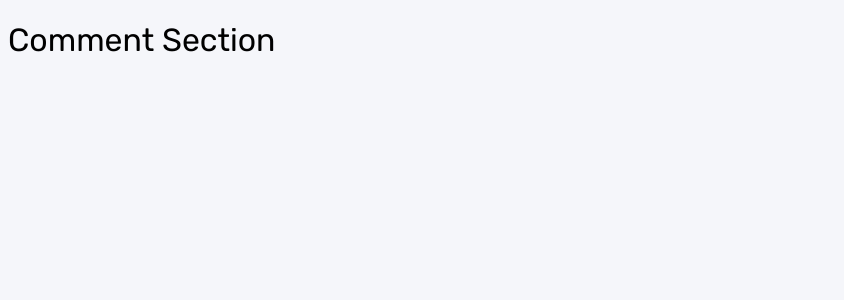
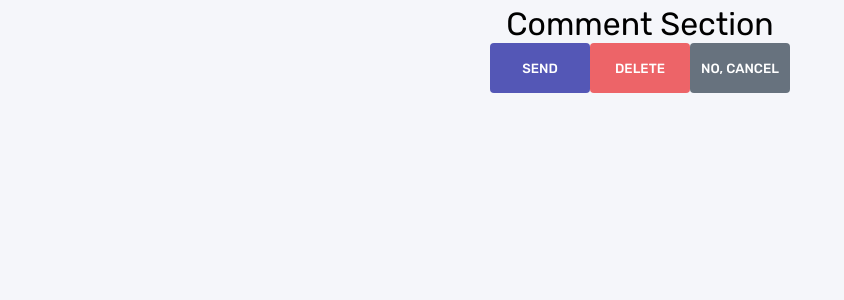
Before and after one commit to yan-batista/interactive-comment-section, a React (Vite) app: page / in a window 1280 px wide. Shown: the top 300 px of the page, without its empty margins (0-844 px from the left). Built offline with nearby package versions, Linux system fonts and the light colour scheme.

Commit message:
button component

```diff
--- a/src/App.tsx
+++ b/src/App.tsx
@@ -1,10 +1,18 @@
 import "./styles/GlobalStyle.scss";
+
+import Layout from "./components/Layout";
+import Button from "./components/Button";
 
 function App() {
   return (
-    <>
+    <Layout>
       <h1>Comment Section</h1>
-    </>
+      <div className="buttons">
+        <Button text="send" type="primary" />
+        <Button text="delete" type="warning" />
+        <Button text="no, cancel" type="secondary" />
+      </div>
+    </Layout>
   );
 }
 
--- /dev/null
+++ b/src/components/Button/index.tsx
@@ -0,0 +1,12 @@
+import "./styles.scss";
+
+interface Props {
+  text: string;
+  type: string;
+}
+
+const Button: React.FC<Props> = ({ text, type }: Props) => {
+  return <button className={`button ${type}`}> {text.toUpperCase()} </button>;
+};
+
+export default Button;
--- /dev/null
+++ b/src/components/Button/styles.scss
@@ -0,0 +1,36 @@
+@use "../../styles/variables";
+
+.button {
+  width: 100px;
+  height: 50px;
+
+  color: white;
+  font-weight: 500;
+
+  border: none;
+  border-radius: 4px;
+
+  transition: background-color 0.1s;
+}
+
+.primary {
+  background-color: variables.$primary_moderateBlue;
+  &:hover {
+    background-color: variables.$primary_lightGrayishBlue;
+  }
+}
+
+.secondary {
+  background-color: variables.$neutral_grayishBlue;
+
+  &:hover {
+    background-color: variables.$neutral_lightGray;
+  }
+}
+
+.warning {
+  background-color: variables.$primary_softRed;
+  &:hover {
+    background-color: variables.$primary_paleRed;
+  }
+}
--- /dev/null
+++ b/src/components/Layout/index.tsx
@@ -0,0 +1,12 @@
+import { ReactNode } from "react";
+import "./styles.scss";
+
+interface Props {
+  children: ReactNode;
+}
+
+const Layout: React.FC<Props> = ({ children }) => {
+  return <main>{children}</main>;
+};
+
+export default Layout;
--- /dev/null
+++ b/src/components/Layout/styles.scss
@@ -0,0 +1,8 @@
+main {
+  margin: 5px auto 0;
+  max-width: 100rem;
+
+  display: flex;
+  flex-direction: column;
+  align-items: center;
+}
--- a/src/styles/GlobalStyle.scss
+++ b/src/styles/GlobalStyle.scss
@@ -2,9 +2,14 @@
 
 body {
   background-color: variables.$neutral_veryLightGray;
+}
 
-  * {
-    font-family: variables.$fontRubik;
-    font-weight: 400;
-  }
+*,
+button {
+  font-family: variables.$fontRubik;
+  font-weight: 400;
+
+  margin: 0;
+  padding: 0;
+  box-sizing: border-box;
 }
```
